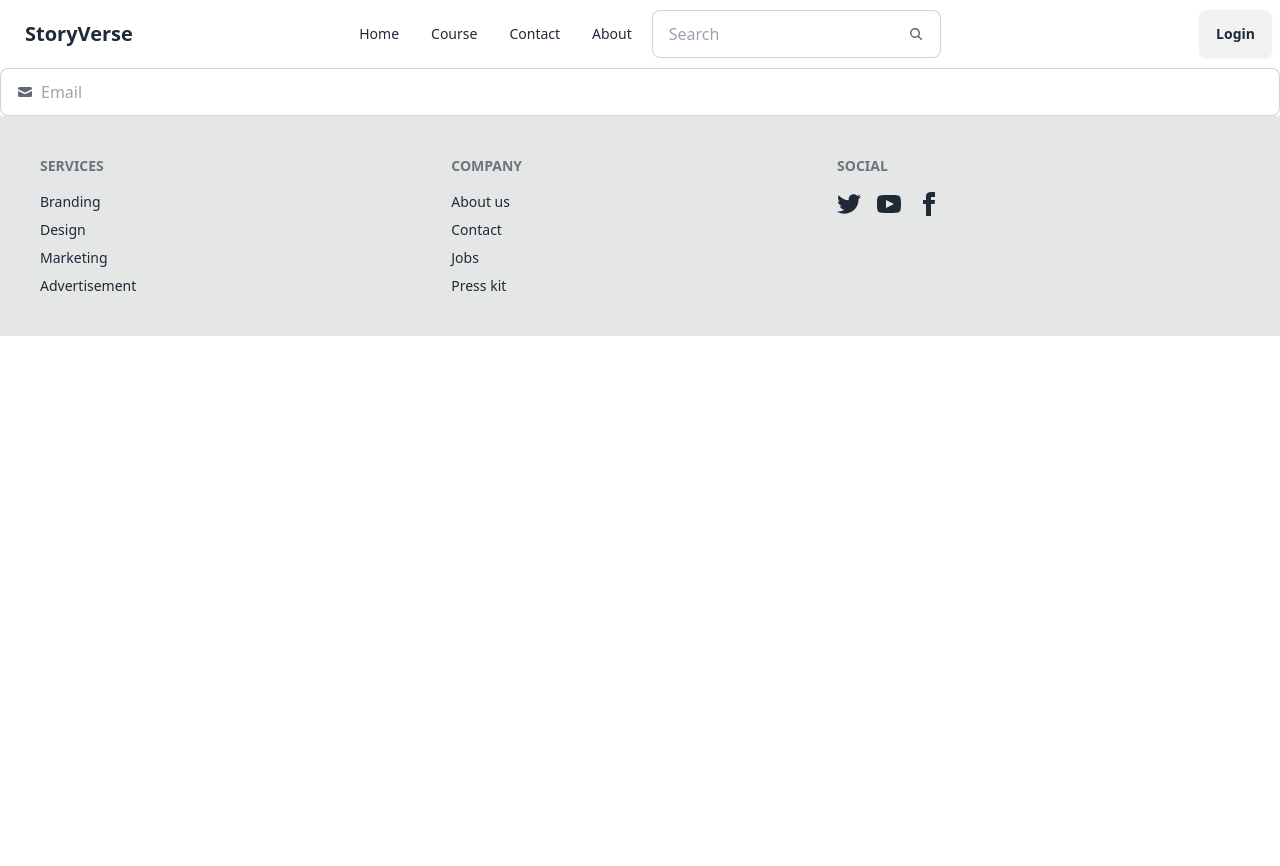
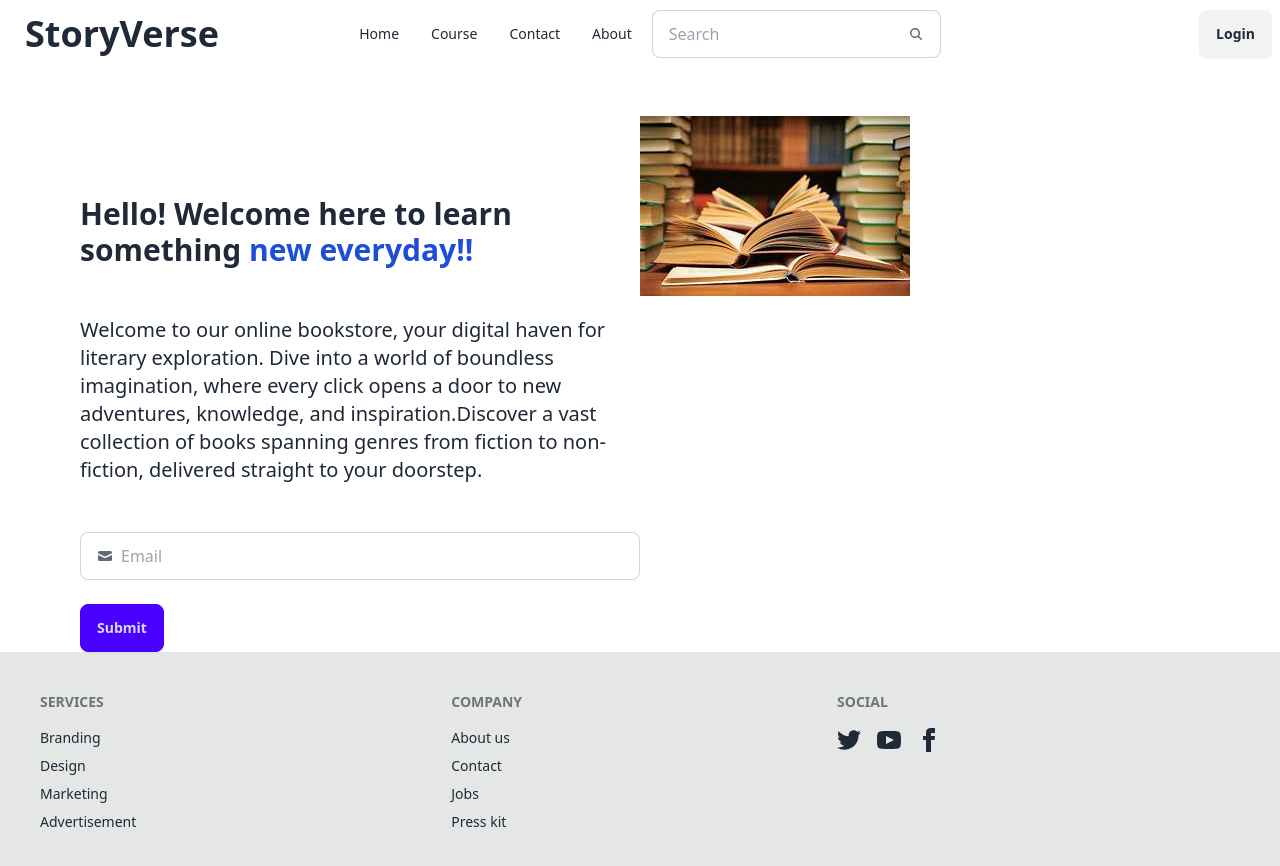
Before and after one commit to sinchan7/StoryVerse, a React (Vite) app in the folder frontend/: page / in a window 1280 px wide. Shown: the top 866 px of the page. Before the commit the page ends 800 px from the top, so only its background shows below. Built offline with nearby package versions, Linux system fonts and the light colour scheme.

Commit message:
updated frontend

```diff
--- a/frontend/components/Banner.jsx
+++ b/frontend/components/Banner.jsx
@@ -1,13 +1,27 @@
 import React from 'react'
+import banner from '../public/banner.jpg'
 
 function Banner() {
   return (
     <>
-    <div>
+    <div className='max-w-screen-2xl container mx-auto md:px-20 px-4 flex flex-col md:flex-row'>
+    <div className='w-full order-2 md:order-1 md:w-1/2 mt-12 md:mt-32'>
+    <div className='space-y-12'>
+    <h1 className='text-3xl font-bold'>
+    Hello! Welcome here to learn something <span className='text-blue-700'>new everyday!!</span>
+    </h1>
+    <p className='text-xl'>
+    Welcome to our online bookstore, your digital haven for literary exploration. Dive into a world of boundless imagination, where every click opens a door to new adventures, knowledge, and inspiration.Discover a vast collection of books spanning genres from fiction to non-fiction, delivered straight to your doorstep. </p>
     <label className="input input-bordered flex items-center gap-2">
   <svg xmlns="http://www.w3.org/2000/svg" viewBox="0 0 16 16" fill="currentColor" className="w-4 h-4 opacity-70"><path d="M2.5 3A1.5 1.5 0 0 0 1 4.5v.793c.026.009.051.02.076.032L7.674 8.51c.206.1.446.1.652 0l6.598-3.185A.755.755 0 0 1 15 5.293V4.5A1.5 1.5 0 0 0 13.5 3h-11Z" /><path d="M15 6.954 8.978 9.86a2.25 2.25 0 0 1-1.956 0L1 6.954V11.5A1.5 1.5 0 0 0 2.5 13h11a1.5 1.5 0 0 0 1.5-1.5V6.954Z" /></svg>
   <input type="text" className="grow" placeholder="Email" />
-</label>
+  </label>
+  </div>
+  <button className="btn mt-6 btn-primary">Submit</button>
+    </div>
+    <div className='order-1 w-full md:w-1/2'>
+      <img src={banner} className='w-102 h-200 mt-12' alt=''/>
+    </div>
     </div>
     </>
   )
--- a/frontend/components/Navbar.jsx
+++ b/frontend/components/Navbar.jsx
@@ -22,7 +22,7 @@ function Navbar() {
         <li><a>Item 3</a></li>
       </ul>
     </div>
-    <a className="btn btn-ghost text-xl">StoryVerse</a>
+    <a className="btn btn-ghost text-4xl">StoryVerse</a>
   </div>
   <div className="navbar-center hidden lg:flex">
     <ul className="menu menu-horizontal px-1">
```
Also changed, not shown: frontend/public/banner.jpg (added).
